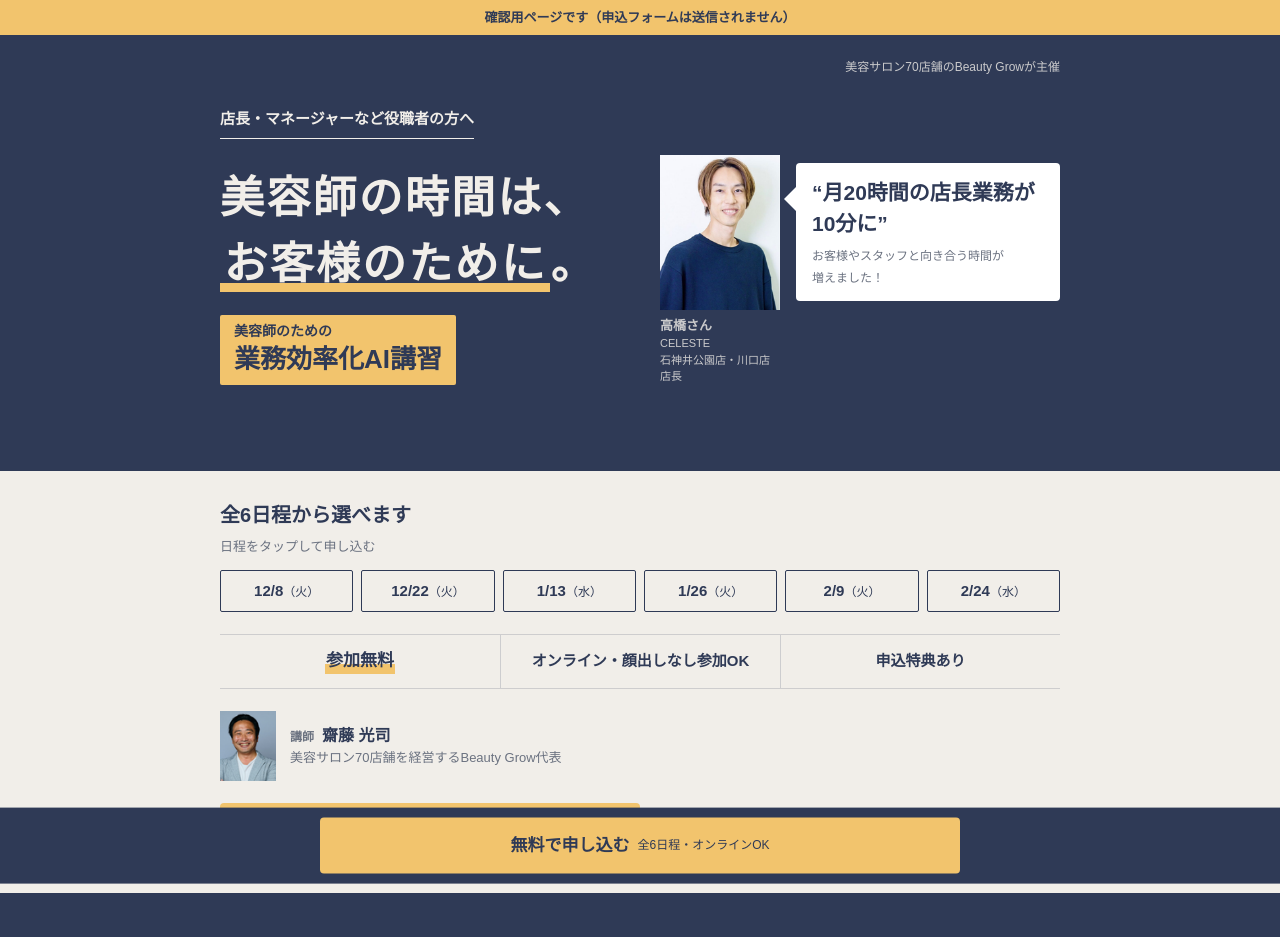
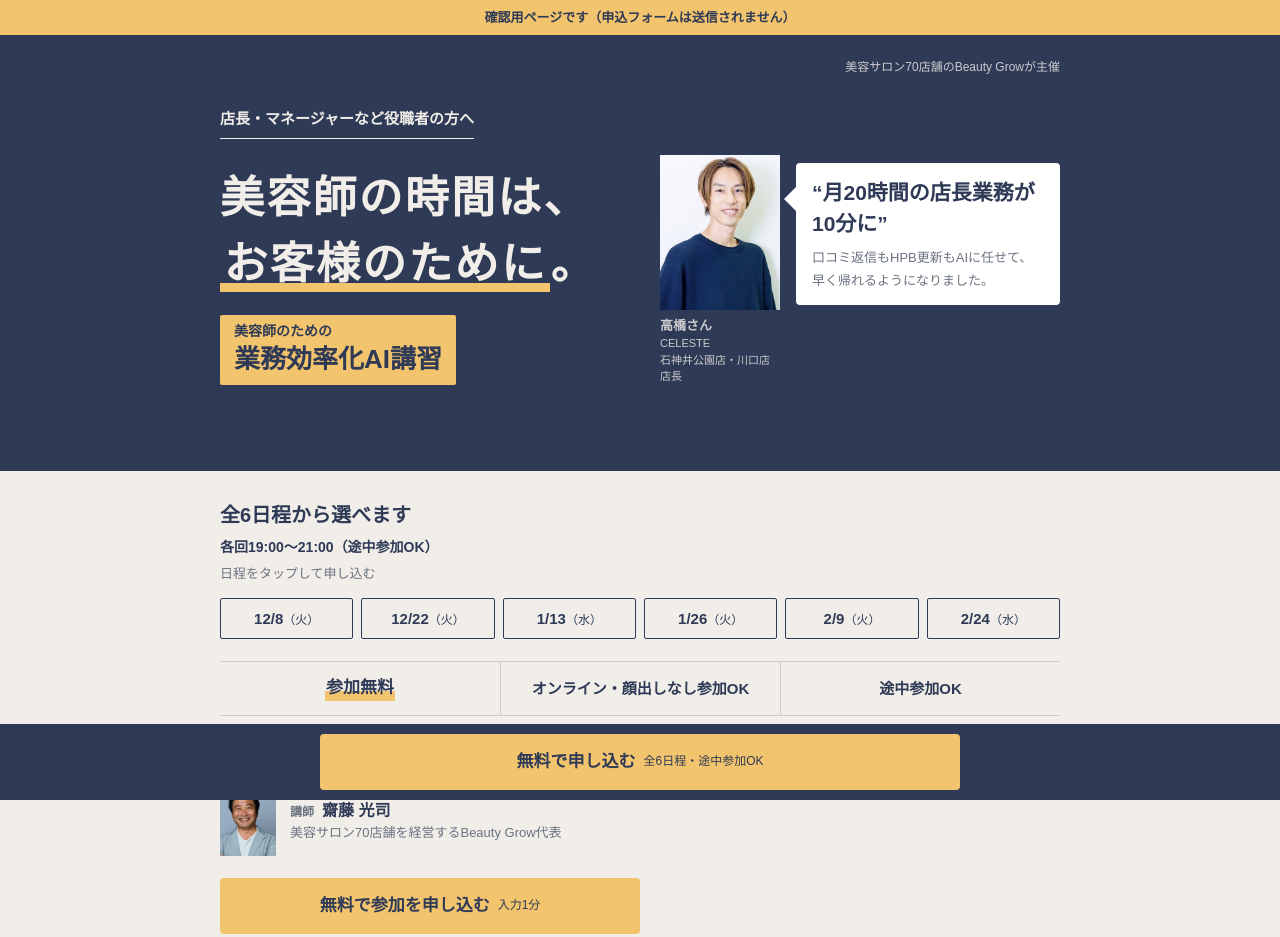
Before and after one commit to beautygrow-lp/ai-event-lp-preview, a plain HTML site: page index.html in a window 1280 px wide. Shown: the top 937 px of the page. Drawn offline with Linux system fonts and the light colour scheme.

Commit message:
Preview copy for internal review

```diff
--- a/index.html
+++ b/index.html
@@ -113,7 +113,8 @@
   .bubble { position: relative; background: var(--white); color: var(--navy); border-radius: 4px; padding: 14px 16px 12px; margin-top: 8px; }
   .bubble::after { content: ""; position: absolute; left: -12px; top: 24px; border: 12px solid transparent; border-left: 0; border-right-color: var(--white); } /* tail points to the photo */
   .bq { margin: 0; font-weight: 700; font-size: clamp(17px, 4.8vw, 21px); line-height: 1.5; word-break: keep-all; overflow-wrap: anywhere; }
-  .bs { margin: 6px 0 0; font-size: 12px; color: var(--grey); word-break: keep-all; overflow-wrap: anywhere; }
+  .bs { margin: 6px 0 0; font-size: clamp(10.5px, 3vw, 13px); color: var(--grey); word-break: keep-all; }
+  .bs-line { white-space: nowrap; }  /* only break after "任せて、" */
   .fv-bottom { background: var(--off); padding: 26px 0 34px; }
   .sess-title { margin: 0; font-weight: 700; font-size: 20px; }
   .tap-note { margin: 2px 0 12px; font-size: 13px; color: var(--grey); }
@@ -125,6 +126,10 @@
   .points li { display: flex; align-items: center; justify-content: center; text-align: center; padding: 14px 6px; font-weight: 700; font-size: 15px; line-height: 1.45; word-break: keep-all; overflow-wrap: anywhere; }
   .points li + li { border-left: 1px solid var(--line-on-off); }
   .points .marker { font-size: 17px; }
+  .points li.pt-bonus { grid-column: 1 / -1; border-left: 0; border-top: 1px solid var(--line-on-off); font-size: 16px; padding: 12px 6px; }
+  .points li.pt-bonus .marker { font-size: inherit; }
+  .pb-label, .pb-name { white-space: nowrap; }  /* breaks only between label and name */
+  .sess-time { margin: 2px 0 0; font-weight: 700; font-size: 14px; }
   .fv-instructor { display: flex; align-items: center; gap: 14px; margin: 0 0 22px; }
   /* Bust-up crop of the instructor photo (head and shoulders) */
   .fi-photo { position: relative; width: 56px; height: 70px; overflow: hidden; flex-shrink: 0; }
@@ -326,7 +331,7 @@
             </figure>
             <div class="bubble">
               <p class="bq">“月20時間の<wbr>店長業務が<wbr>10分に”</p>
-              <p class="bs">お客様やスタッフと<wbr>向き合う時間が<wbr>増えました！</p>
+              <p class="bs"><span class="bs-line">口コミ返信もHPB更新もAIに任せて、</span><br><span class="bs-line">早く帰れるようになりました。</span></p>
             </div>
           </div>
         </div>
@@ -335,12 +340,14 @@
     <div class="fv-bottom">
       <div class="wrap">
         <p class="sess-title">全6日程から選べます</p>
+        <p class="sess-time">各回19:00〜21:00（途中参加OK）</p>
         <p class="tap-note">日程をタップして申し込む</p>
         <div class="sess-btns" id="hero-sessions"></div>
         <ul class="points">
           <li><span class="marker">参加無料</span></li>
           <li>オンライン・<wbr>顔出しなし<wbr>参加OK</li>
-          <li>申込特典あり</li>
+          <li>途中参加OK</li>
+          <li class="pt-bonus"><span class="marker"><span class="pb-label">申込特典：</span><wbr><span class="pb-name" data-bonus="name"></span></span></li>
         </ul>
         <div class="fv-instructor">
           <span class="fi-photo"><img src="images/instructor-saito.png" width="118" height="154" alt="講師 齋藤 光司の写真"></span>
@@ -443,7 +450,7 @@
       <table class="info">
         <tbody>
           <tr><th scope="row">講習名</th><td>美容師のための業務効率化AI講習</td></tr>
-          <tr><th scope="row">日時</th><td>12月8日（火）・12月22日（火）・1月13日（水）・1月26日（火）・2月9日（火）・2月24日（水）<small>各回19:00〜21:00。同じ内容です。ご都合のよい回を1つお選びください</small></td></tr>
+          <tr><th scope="row">日時</th><td>12月8日（火）・12月22日（火）・1月13日（水）・1月26日（火）・2月9日（火）・2月24日（水）<small>各回19:00〜21:00。同じ内容です。ご都合のよい回を1つお選びください</small><small>お仕事終わりからの途中参加もOKです。</small></td></tr>
           <tr><th scope="row">参加方法</th><td>会場またはオンライン<small>オンラインは顔出し不要。参加用URLは前日までにメールでお送りします</small></td></tr>
           <tr><th scope="row">会場</th><td>Beauty Grow本社（予定）<small>東京都港区南青山1-15-9 第45興和ビル 8F</small><small>参加人数に応じて変更する場合があります。お申し込みの方にご連絡します</small></td></tr>
           <tr><th scope="row">対象</th><td>美容師スタイリスト<small>店長・マネージャーなど役職者の方におすすめです</small></td></tr>
@@ -485,7 +492,7 @@
             <div class="field" data-field="session">
               <span class="label">参加する日程<span class="req">必須</span></span>
               <div class="radios" id="session-radios"></div>
-              <span class="hint">各回19:00〜21:00・同じ内容です</span>
+              <span class="hint">各回19:00〜21:00・同じ内容です（途中参加OK）</span>
               <p class="err">参加する日程を選んでください</p>
             </div>
 
@@ -597,7 +604,7 @@
 <!-- Sticky CTA -->
 <div class="sticky-cta" id="sticky-cta">
   <div class="wrap">
-    <a class="btn js-cta" href="#apply">無料で申し込む<small>全6日程・オンラインOK</small></a>
+    <a class="btn js-cta" href="#apply">無料で申し込む<small>全6日程・途中参加OK</small></a>
   </div>
 </div>
 
@@ -705,6 +712,13 @@
     if (scroll) document.getElementById('form-card').scrollIntoView({ behavior: 'smooth', block: 'start' });
   }
 
+  // Scroll so the form's progress bar sits just below the top edge: selected date and email field come into view
+  function scrollToFormTop() {
+    var target = document.getElementById('progress');
+    var y = target.getBoundingClientRect().top + window.pageYOffset - 16;
+    window.scrollTo({ top: y, behavior: 'smooth' });
+  }
+
   /* ----- Session buttons (first view) and radio buttons (form); past sessions are left out ----- */
   var heroSessions = document.getElementById('hero-sessions');
   var sessionRadios = document.getElementById('session-radios');
@@ -730,7 +744,7 @@
       setError('session', false);
       syncHeroButtons();
       showStep(1, false);
-      document.getElementById('apply').scrollIntoView({ behavior: 'smooth', block: 'start' });
+      scrollToFormTop(); // land on the form itself (not the section heading / bonus above it)
     });
     heroSessions.appendChild(b);
 
@@ -782,11 +796,21 @@
   }
 
   /* ----- Hide sticky CTA while the form is on screen ----- */
-  if ('IntersectionObserver' in window) {
-    new IntersectionObserver(function (entries) {
-      entries.forEach(function (en) { sticky.classList.toggle('is-hidden', en.isIntersecting); });
-    }, { threshold: 0.05 }).observe(document.getElementById('apply'));
+  // Measured on scroll/resize (more reliable than IntersectionObserver in in-app browsers)
+  var applySection = document.getElementById('apply');
+  var stickyTicking = false;
+  function updateSticky() {
+    stickyTicking = false;
+    var r = applySection.getBoundingClientRect();
+    var vh = window.innerHeight || document.documentElement.clientHeight;
+    sticky.classList.toggle('is-hidden', r.top < vh * 0.95 && r.bottom > 0);
   }
+  function requestSticky() {
+    if (!stickyTicking) { stickyTicking = true; window.requestAnimationFrame(updateSticky); }
+  }
+  window.addEventListener('scroll', requestSticky, { passive: true });
+  window.addEventListener('resize', requestSticky);
+  updateSticky();
 
   /* ----- Validation ----- */
   function toHalfWidth(s) {
```
